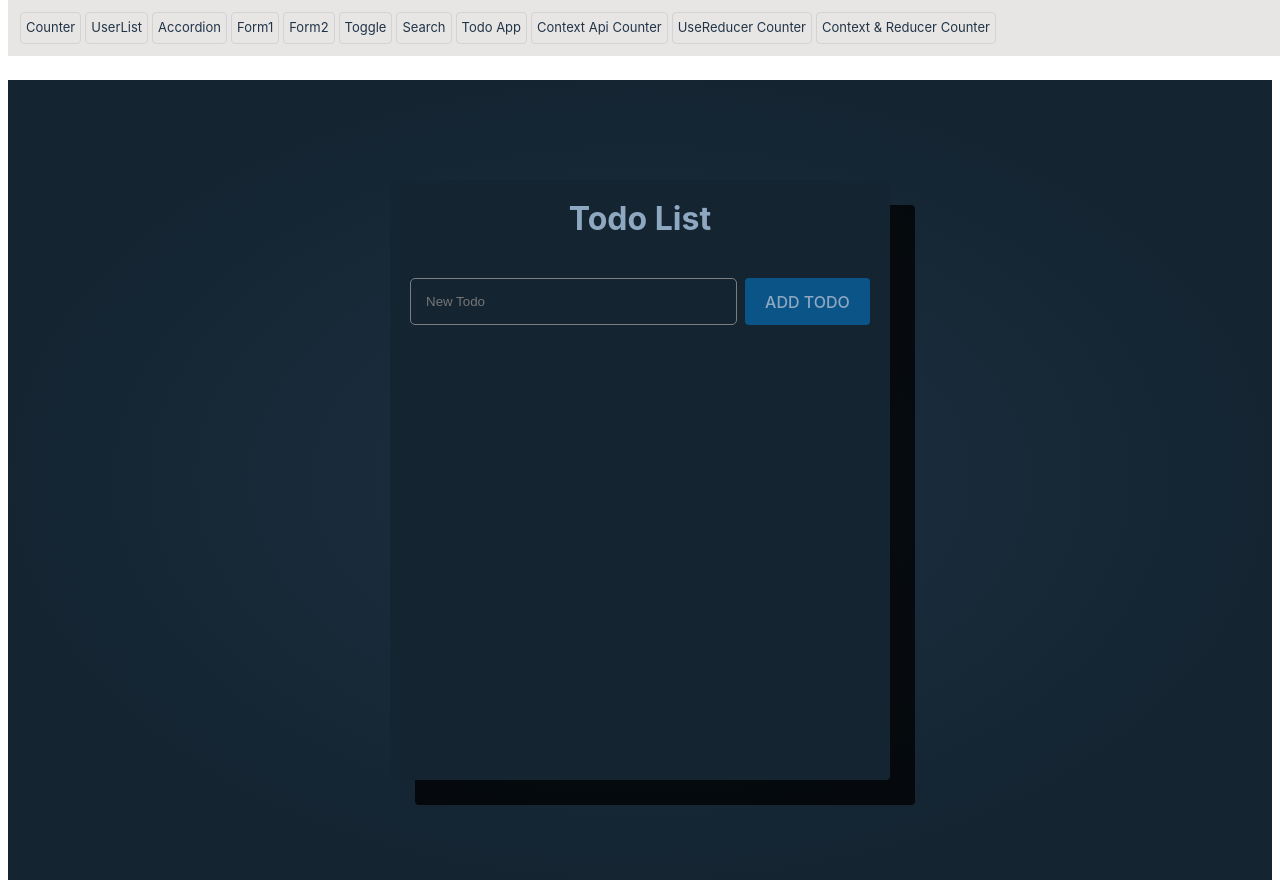
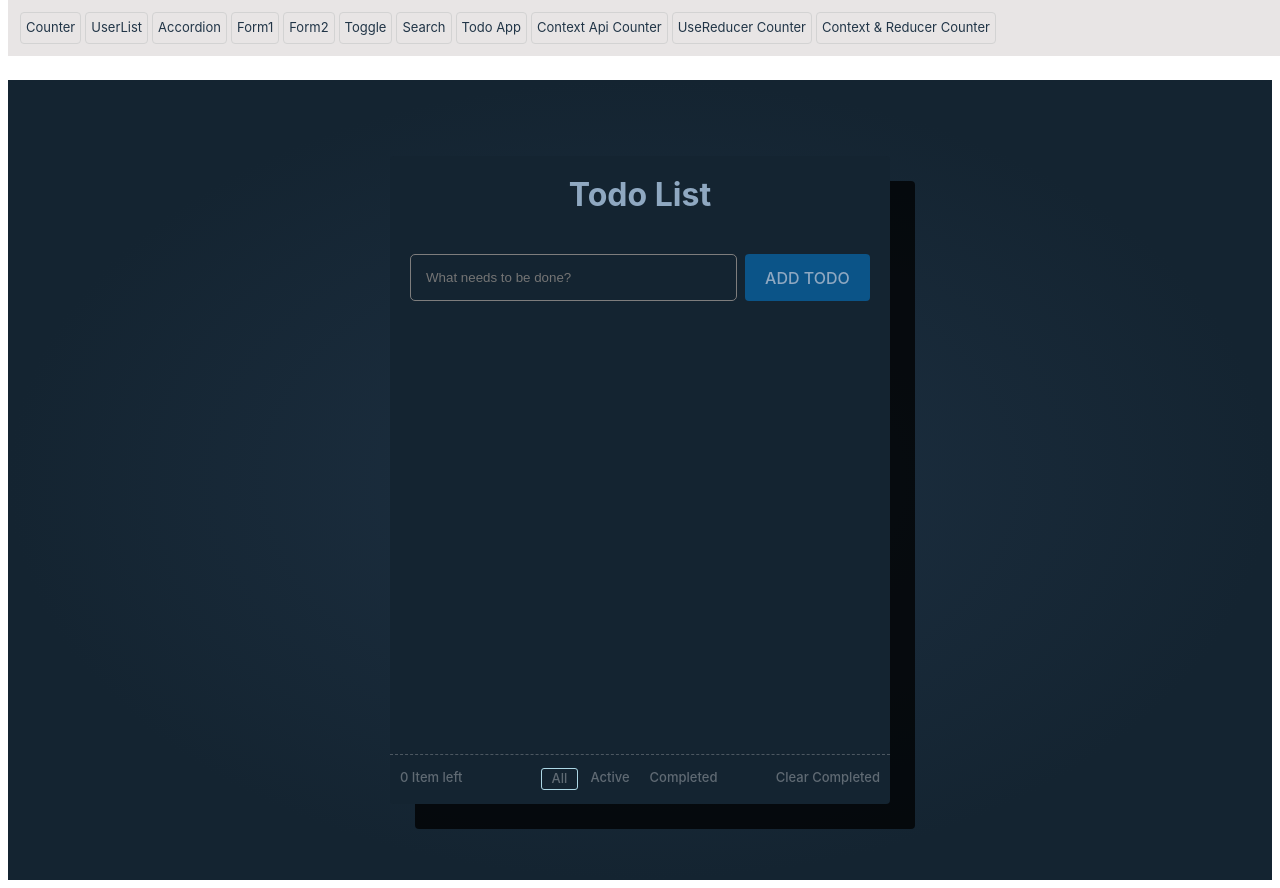
Before and after one commit to thafsi-pv/MERN-APP1, a React (Vite) app: page / in a window 1280 px wide. Both pictures are taken after a click on the element "Todo App". Built offline with nearby package versions, Linux system fonts and the light colour scheme.

Commit message:
Todo App footer update

```diff
--- a/src/Components/Todo/Todo.css
+++ b/src/Components/Todo/Todo.css
@@ -30,7 +30,7 @@
   margin: auto;
   border-radius: 4px;
   box-shadow: rgba(0, 0, 0, 0.751) 25px 25px 0px;
-  height: 600px;
+  height: 648px;
 }
 .todo-add {
   display: flex;
@@ -76,13 +76,34 @@
 .item-completed {
   text-decoration: line-through;
 }
+.todo-name{
+  display: flex;
+  justify-content: center;
+  align-items: center;
+}
+.todo-name span {
+  display: flex;
+  justify-content: center;
+  align-items: center;
+}
+.check-icon{
+  height: 20px;
+  width: 20px;
+  margin-right: 10px;
+}
+.uncheck-icon{
+  height: 20px;
+  width: 20px;
+  margin-right: 10px;
+}
 
 .todo-list {
   margin-top: 20px;
   max-height: 400px;
   overflow-y: auto;
   padding-bottom: 100px;
-  margin-bottom: 25px;
+  margin-bottom: 13px;
+  height: 100%;
 }
 
 .todo-item {
@@ -143,3 +164,28 @@
 .edit-action {
   display: flex;
 }
+
+.todo-footer{
+  display: flex;
+  justify-content: space-between;
+  /* background-color: #164e7d; */
+  border-top: 1px dashed rgba(211, 211, 211, 0.293);
+  color: #e8e9ea5b;
+}
+.btn-filter{
+  display: flex;
+  justify-content: space-between;
+  margin-left: 30px;
+  cursor: pointer;
+}
+.active{
+  border: 1px solid lightblue;
+  margin-right: 2px;
+  border-radius: 3px;
+}
+.clear-completed{
+  cursor: pointer;
+}
+.clear-completed:hover{
+  color: #8fa8c1;
+}
--- a/src/Components/Todo/Todo.jsx
+++ b/src/Components/Todo/Todo.jsx
@@ -1,6 +1,7 @@
 import { useEffect, useRef, useState } from "react";
 import "../Todo/Todo.css";
-import { BsFillPencilFill, BsFillTrash3Fill } from "react-icons/bs";
+import { BsFillPencilFill, BsFillTrash3Fill, BsCircle } from "react-icons/bs";
+import { AiOutlineCheckCircle } from "react-icons/ai";
 import { IoIosClose } from "react-icons/io";
 
 export const Todo = () => {
@@ -11,12 +12,18 @@ export const Todo = () => {
   const inputRef = useRef(null);
   const inputEditRef = useRef(null);
   const todoListRef = useRef(null);
+  const [itemLeft, setItemLeft] = useState();
 
   useEffect(() => {
     const dt = localStorage.getItem("TFR-TODO");
     dt && setTodoList(JSON.parse(localStorage.getItem("TFR-TODO")));
     inputRef.current.focus();
   }, []);
+
+  useEffect(() => {
+    let count = todoList.filter((item) => item.isCompleted == false).length;
+    setItemLeft(count);
+  }, [todoList]);
 
   const handleAddTodo = () => {
     //const data = localStorage.getItem("TFR-TODO");
@@ -82,6 +89,12 @@ export const Todo = () => {
     } else alert("An empty world is impossible!..");
   };
 
+  const clearCompleted = () => {
+    const newList = todoList.filter((item) => item.isCompleted != true);
+    setTodoList(newList);
+    localStorage.setItem("TFR-TODO", JSON.stringify(newList));
+  };
+
   return (
     <div className="todo-container">
       <div className="main-container">
@@ -93,7 +106,7 @@ export const Todo = () => {
             <div className="add-input">
               <input
                 type="text"
-                placeholder="New Todo"
+                placeholder="What needs to be done?"
                 name="addnew"
                 id=""
                 ref={inputRef}
@@ -152,6 +165,14 @@ export const Todo = () => {
                   </div>
                 ) : (
                   <>
+                    <div className="todo-name">
+                      <span>
+                        {!item.isCompleted ? (
+                          <BsCircle className="uncheck-icon" />
+                        ) : (
+                          <AiOutlineCheckCircle className="check-icon" />
+                        )}
+                      </span>
                       <p
                         onClick={() => todoIsCompleted(item.id)}
                         className={
@@ -162,6 +183,7 @@ export const Todo = () => {
                       >
                         {item.todo}
                       </p>
+                    </div>
                     <div className="item-action">
                       <BsFillPencilFill
                         className="action-edit"
@@ -177,6 +199,19 @@ export const Todo = () => {
               </div>
             ))}
           </div>
+          <div className="todo-footer">
+            <div className="">
+              <p>{itemLeft} Item left</p>
+            </div>
+            <div className="btn-filter">
+              <p className="active">All</p>
+              <p>Active</p>
+              <p>Completed</p>
+            </div>
+            <div className="">
+              <p className="clear-completed" onClick={()=>clearCompleted()}>Clear Completed</p>
+            </div>
+          </div>
         </div>
       </div>
     </div>
```
Lines whose indentation alone changed are shown as unchanged.
